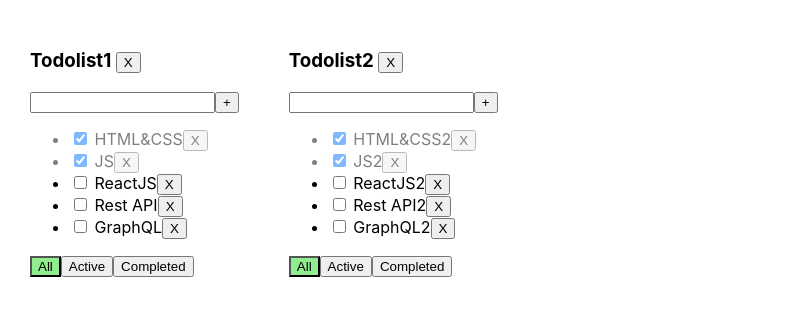
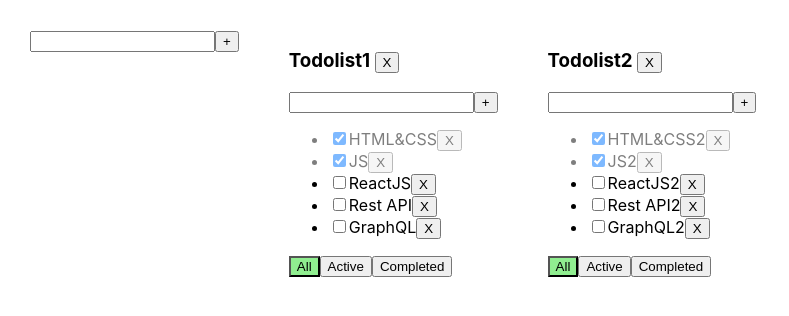
Before and after one commit to kdobrovolsky/todolistDraft, a React (Vite) app: page / in a window 1280 px wide. Shown: the top 316 px of the page, without its empty margins (0-789 px from the left). Built offline with nearby package versions, Linux system fonts and the light colour scheme.

Commit message:
added component createItemForm

```diff
--- a/src/App.tsx
+++ b/src/App.tsx
@@ -2,6 +2,7 @@ import { useState } from "react";
 import {TodolistItem } from "./components/TodoListItem";
 import { v1 } from "uuid";
 import "./App.css";
+import { CreateItemForm } from "./components/CreateItemForm";
 
 export type FilterValues = "all" | "active" | "completed";
 
@@ -10,8 +11,6 @@ export type TodolistsType = {
   title: string;
   filter: FilterValues;
 };
-
-
 
 export const App = () => {
   let todolistID1 = v1()
@@ -41,34 +40,38 @@ export const App = () => {
     ],
   });
 
-
-
   const changeFilter = (todolistID: string,filter: FilterValues) => {
     setTodolists(todolists.map(tl => tl.id === todolistID ? {...tl,filter: filter}:tl));
   };
 
   const deleteTasks = (todolistID: string,taskId: string) => {
-    // const deleteTask = tasks.filter((t) => t.id !== taskId);
     setTasks({...tasks, [todolistID]:tasks[todolistID].filter(t=> t.id !== taskId)});
   };
 
   const createTasks = (todolistID: string,title: string) => {
     const newTask = { id: v1(), title, isDone: false };
-    // const newTasks = [newTask, ...tasks];
     setTasks({...tasks, [todolistID]:[newTask, ...tasks[todolistID]]});
   };
 
   const onChangeTaskStatus = (todolistID: string,taskId: string, isDone: boolean) => {
-    // setTasks(tasks.map((t) => (t.id === taskId ? { ...t, isDone } : t)));
     setTasks({...tasks, [todolistID]: tasks[todolistID].map(t=> t.id === taskId ? {...t, isDone}: t)})
   };
 
   const deleteTodolist = (todolistID:string) => {
     setTodolists(todolists.filter(t=> t.id !== todolistID))
+    delete tasks[todolistID]
+  }
+
+  const AddItemForm = (title: string) => {
+    const todolistId = v1()
+    const newTodolist:TodolistsType = { id: todolistId, title, filter:'all' };
+    setTodolists([newTodolist,...todolists])
+    setTasks({...tasks, [todolistId]:[]})
   }
 
   return (
     <div className="app">
+       <CreateItemForm addItem={AddItemForm}/>
       {todolists.map((td) => {
 
        let tasksForTodolist = tasks[td.id];
@@ -78,7 +81,6 @@ export const App = () => {
        if (td.filter === "completed") {
          tasksForTodolist = tasks[td.id].filter((t) => t.isDone === true);
        }
-
         return (
           <TodolistItem
             id = {td.id}
--- /dev/null
+++ b/src/components/CreateItemForm.tsx
@@ -0,0 +1,52 @@
+import { ChangeEvent, useState,KeyboardEvent } from "react";
+import { Button } from "./ui/Button";
+
+export type CreateItemFormPropsType = {
+    addItem: (title: string) => void
+}
+
+export const CreateItemForm = ({addItem}:CreateItemFormPropsType) => {
+
+    const [taskTitle, setTaskTitle] = useState("");
+      const [error, setError] = useState<string | null>(null);
+
+      const onCreateTaskHandler = () => {
+        if (taskTitle !== "") {
+            addItem(taskTitle.trim());
+          setTaskTitle("");
+        } else {
+          setError("Title is required");
+
+        }
+      };
+
+      const onChangeInputHandler = (e: ChangeEvent<HTMLInputElement>) => {
+        const inputValue = e.currentTarget.value;
+        setTaskTitle(inputValue);
+        setError(null)
+      };
+
+      const onKeyDownHandler = (e: KeyboardEvent<HTMLInputElement>) => {
+        if (e.key === "Enter" && taskTitle.trim() !== "") {
+            addItem(taskTitle.trim());
+          setTaskTitle("");
+        }else{
+          setError("Title is required");
+        }
+      };
+
+    return(
+        <div>
+        <input
+          value={taskTitle}
+          onChange={onChangeInputHandler}
+          onKeyDown={onKeyDownHandler}
+          className={error ? "error" : ""}
+        />
+
+        <Button title={"+"} onClick={onCreateTaskHandler} />
+        {error && <div className={"error-message"}>{error}</div>}
+      </div>
+
+    )
+}
--- a/src/components/TodoListItem.tsx
+++ b/src/components/TodoListItem.tsx
@@ -1,6 +1,7 @@
 import { ChangeEvent, useState, KeyboardEvent } from "react";
 import { FilterValues } from "../App";
 import { Button } from "./ui/Button";
+import { CreateItemForm } from "./CreateItemForm";
 
 export type TaskType = {
   id: string;
@@ -31,51 +32,16 @@ export const TodolistItem = ({
   onChangeTaskStatus,
   deleteTodolist,
 }: TodolistItemPropsType) => {
-  const [taskTitle, setTaskTitle] = useState("");
-  const [error, setError] = useState<string | null>(null);
 
-  const onCreateTaskHandler = () => {
-    if (taskTitle !== "") {
-      createTasks(id,taskTitle.trim());
-      setTaskTitle("");
-    } else {
-      setError("Title is required");
-
-    }
-  };
-
-  const onChangeInputHandler = (e: ChangeEvent<HTMLInputElement>) => {
-    const inputValue = e.currentTarget.value;
-    setTaskTitle(inputValue);
-    setError(null)
-  };
-
-  const onKeyDownHandler = (e: KeyboardEvent<HTMLInputElement>) => {
-    if (e.key === "Enter" && taskTitle.trim() !== "") {
-      createTasks(id,taskTitle.trim());
-      setTaskTitle("");
-    }else{
-
-      setError("Title is required");
-
-    }
-
-  };
+  const onAddItemForm = (title: string) => {
+    createTasks(id,title)
+  }
 
   return (
     <div>
       <h3>{title} <Button title={"X"} onClick={()=>deleteTodolist(id)}/></h3>
-      <div>
-        <input
-          value={taskTitle}
-          onChange={onChangeInputHandler}
-          onKeyDown={onKeyDownHandler}
-          className={error ? "error" : ""}
-        />
+      <CreateItemForm addItem={onAddItemForm}/>
 
-        <Button title={"+"} onClick={onCreateTaskHandler} />
-      </div>
-      {error && <div className={"error-message"}>{error}</div>}
       {!tasks || tasks.length === 0 ? (
         <p>no tasks</p>
       ) : (
@@ -98,7 +64,7 @@ export const TodolistItem = ({
                   type="checkbox"
                   checked={task.isDone}
                   onChange={changeTaskStatusHandler}
-                />{" "}
+                />
                 <span>{task.title}</span>
                 <Button title={"X"} onClick={deleteTasksHandler} />
               </li>
```
